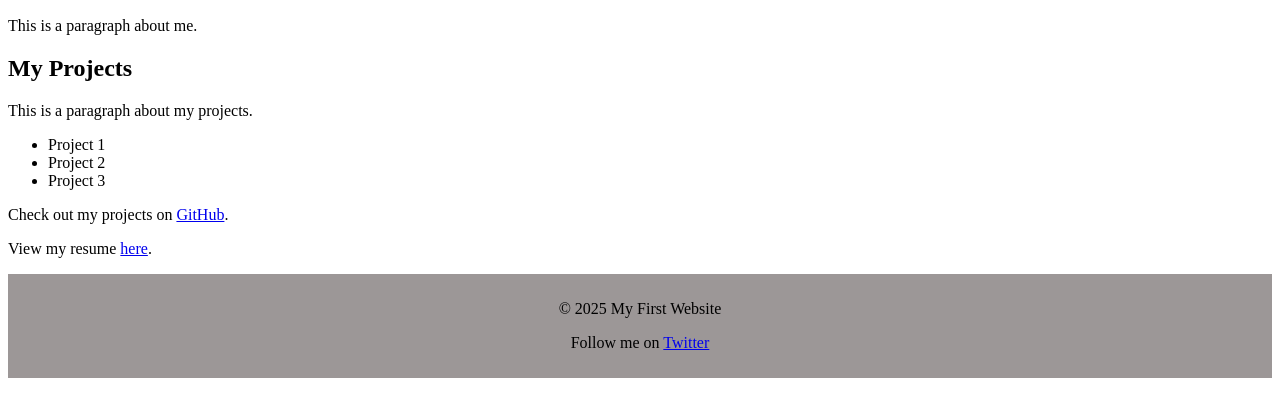
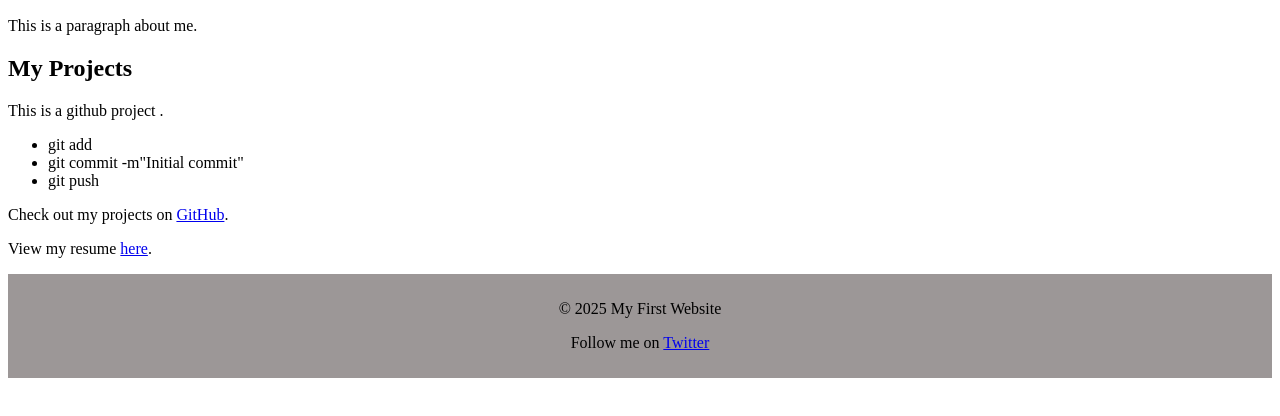
Before and after one commit to RenatusR/my-first-website, a plain HTML site: page index.html in a window 1280 px wide. Shown: the part 110-526 px from the top of the page. Drawn offline with Linux system fonts and the light colour scheme.

```diff
--- a/index.html
+++ b/index.html
@@ -17,11 +17,11 @@
         </section>
         <section>
             <h2>My Projects</h2>
-            <p>This is a paragraph about my projects.</p>
+            <p>This is a github project .</p>
             <ul>
-                <li>Project 1</li>
-                <li>Project 2</li>
-                <li>Project 3</li>
+                <li>git add</li>
+                <li>git commit -m"Initial commit"</li>
+                <li>git push</li>
             </ul>
             <p>Check out my projects on <a href="https://github.com/myprofile">GitHub</a>.</p>
             <p>View my resume <a href="https://mywebsite.com/resume.pdf">here</a>.</p>
```
